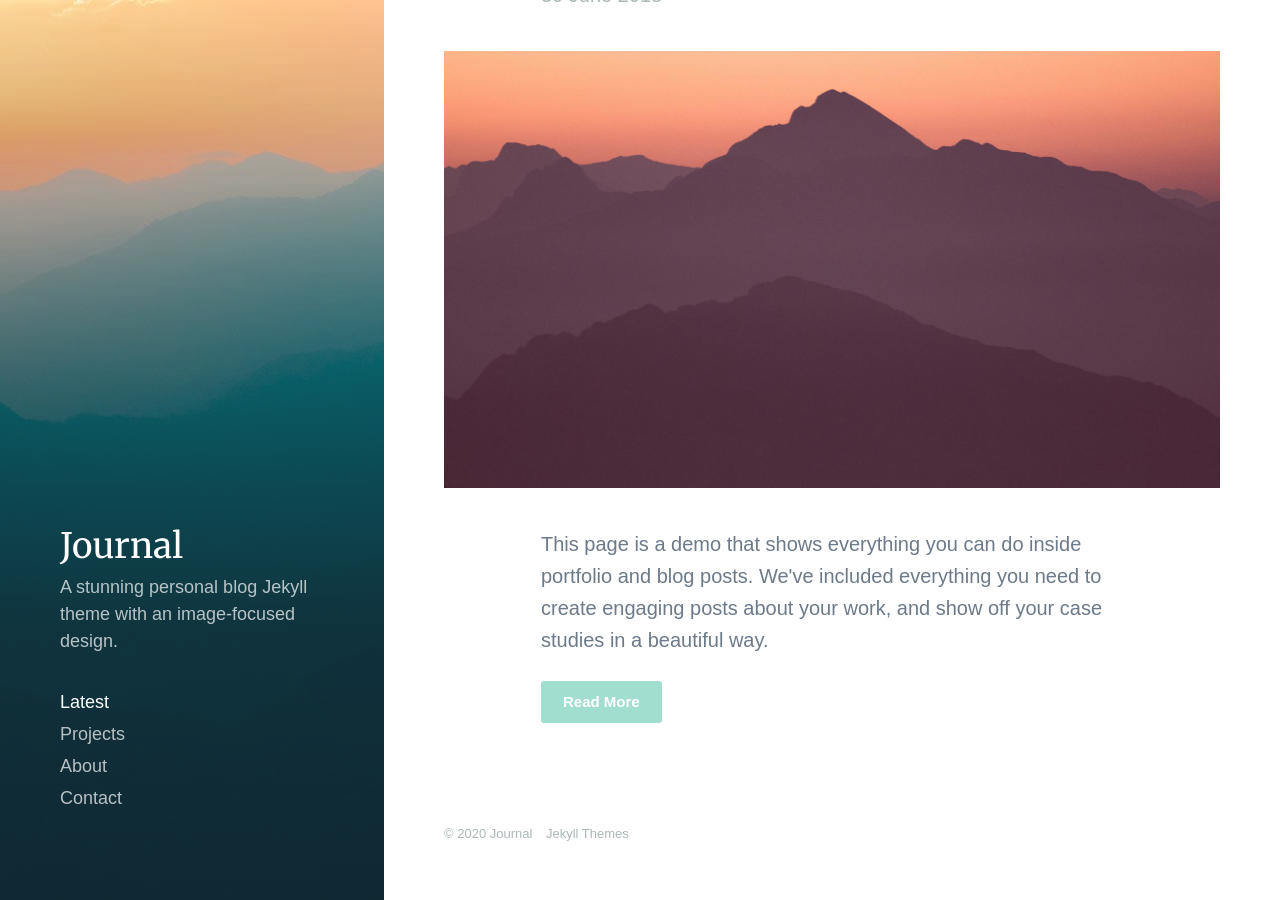
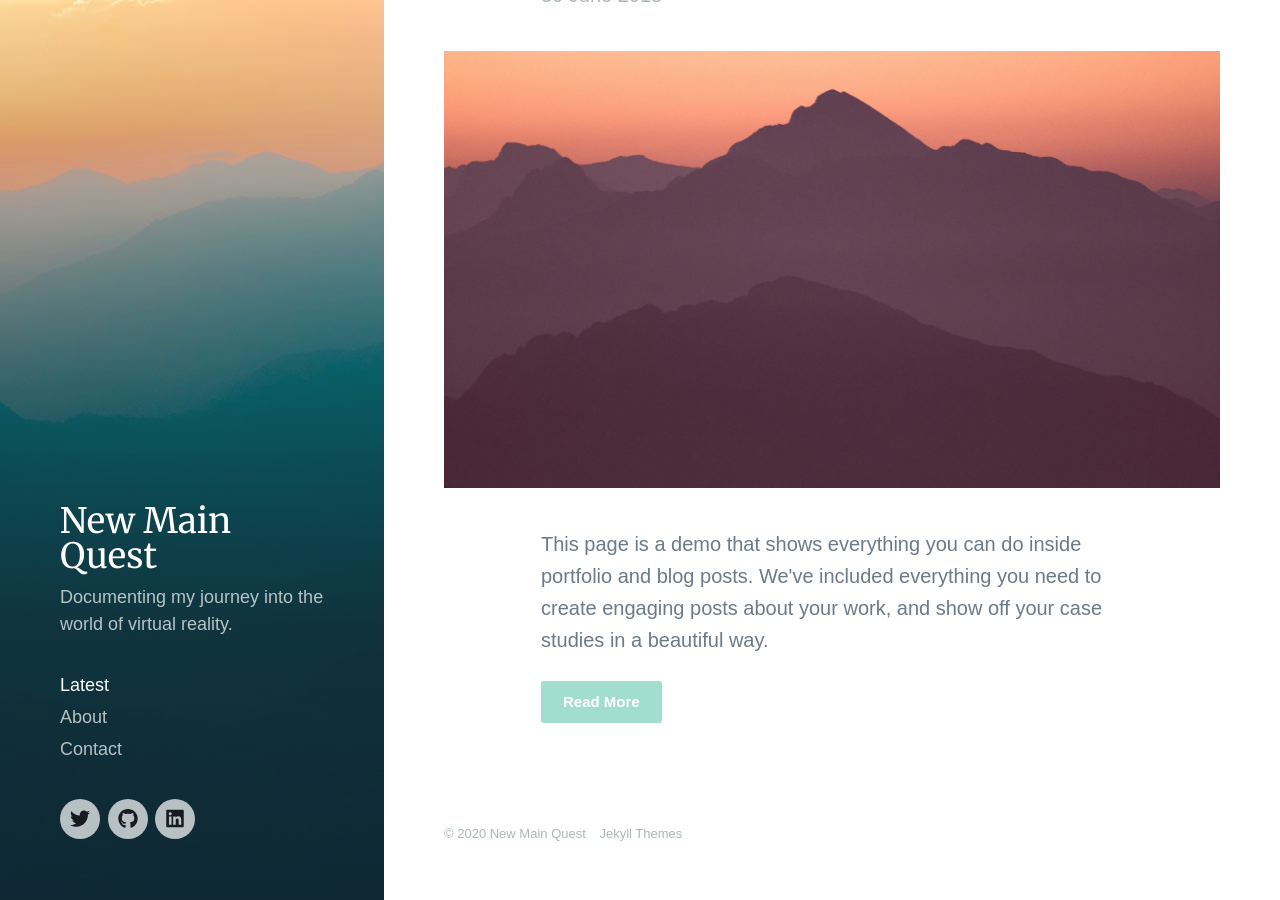
Before and after one commit to amandaparks/amandaparks.github.io, a Jekyll site: the page built from index.html, in a window 1280 px wide and 900 px high, scrolled down 133 px. Built offline with Jekyll 4.4.1, drawn with Linux system fonts in a browser that asks for light colours; nearby versions of some CDN libraries; some web fonts are replaced; the list of posts is cut into pages by our own code; part of the change alters nothing that is shown.

Commit message:
Replacing site name

```diff
--- a/_config.yml
+++ b/_config.yml
@@ -1,4 +1,4 @@
-site: Journal Jekyll Theme
+site: New Main Quest
 
 url:
 baseurl:
--- a/_data/settings.yml
+++ b/_data/settings.yml
@@ -1,6 +1,6 @@
 basic_settings:
-  site_title: Journal
-  site_tagline: A stunning personal blog Jekyll theme with an image-focused design.
+  site_title: New Main Quest
+  site_tagline: Documenting my journey into the world of virtual reality.
   favicon_image: /images/favicon.png
 
 header_settings:
@@ -12,8 +12,8 @@ menu_settings:
   menu_items:
     - title: 'Latest'
       url: '/'
-    - title: 'Projects'
-      url: '/projects/'
+#    - title: 'Projects'
+#      url: '/projects/'
     - title: 'About'
       url: '/about'
     - title: 'Contact'
@@ -23,14 +23,14 @@ grid_settings:
   grid_spacing: 10
 
 contact_settings:
-  form_action: ''
+  form_action: 'https://formspree.io/xaypvqqe'
   confirmation_url: '/thanks'
-  email_subject: 'Contact form submission'
+  email_subject: 'FormSpree Message'
   send_button_text: 'Send Message'
 
 social_settings:
   facebook_url: ''
-  twitter_url: ''
+  twitter_url: 'https://twitter.com/aivencha'
   instagram_url: ''
   snapchat_url: ''
   youtube_url: ''
@@ -46,7 +46,7 @@ social_settings:
   dribbble_url: ''
   behance_url: ''
   deviantart_url: ''
-  github_url: ''
+  github_url: 'https://github.com/amandaparks'
   reddit_url: ''
   flickr_url: ''
   etsy_url: ''
@@ -54,7 +54,7 @@ social_settings:
   soundcloud_url: ''
   spotify_url: ''
   bandcamp_url: ''
-  linkedin_url: ''
+  linkedin_url: 'https://www.linkedin.com/in/amandajaneparks/'
 
 color_settings:
   background_color: '#ffffff'
```
Also changed, not shown: 1 other file.
